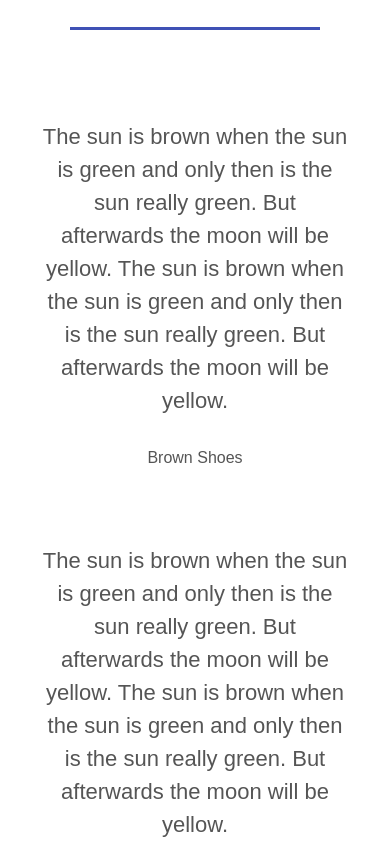
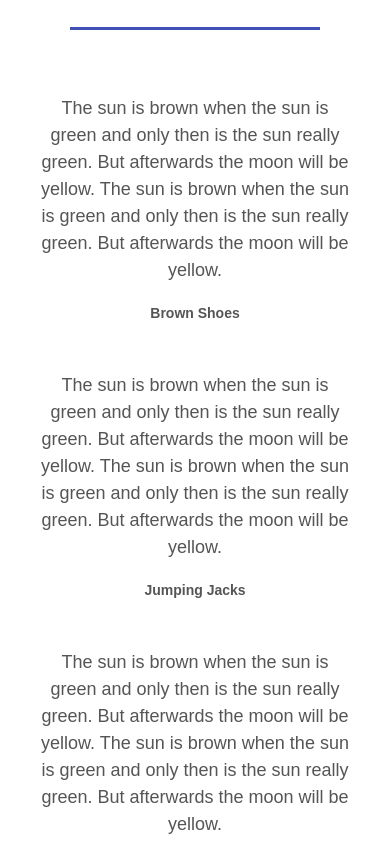
Before and after one commit to antdevelopment1/nature_travel_site, a plain HTML site: page index.html in a window 390 px wide. Shown: the part 4375-5219 px from the top of the page. Drawn offline with nearby package versions, Linux system fonts and the light colour scheme.

Commit message:
Adds media query for testimonial section 800px

```diff
--- a/styles/styles.css
+++ b/styles/styles.css
@@ -306,5 +306,12 @@ footer p {
         flex-basis: 100%;
         padding: 20px;
     }
-
+    .testimonials .quote {
+        font-size: 18px;
+        margin: 15px 0;
+    }
+    .testimonials .author {
+        font-size: 14px;
+        font-weight: 700;
+    }
 }
```
